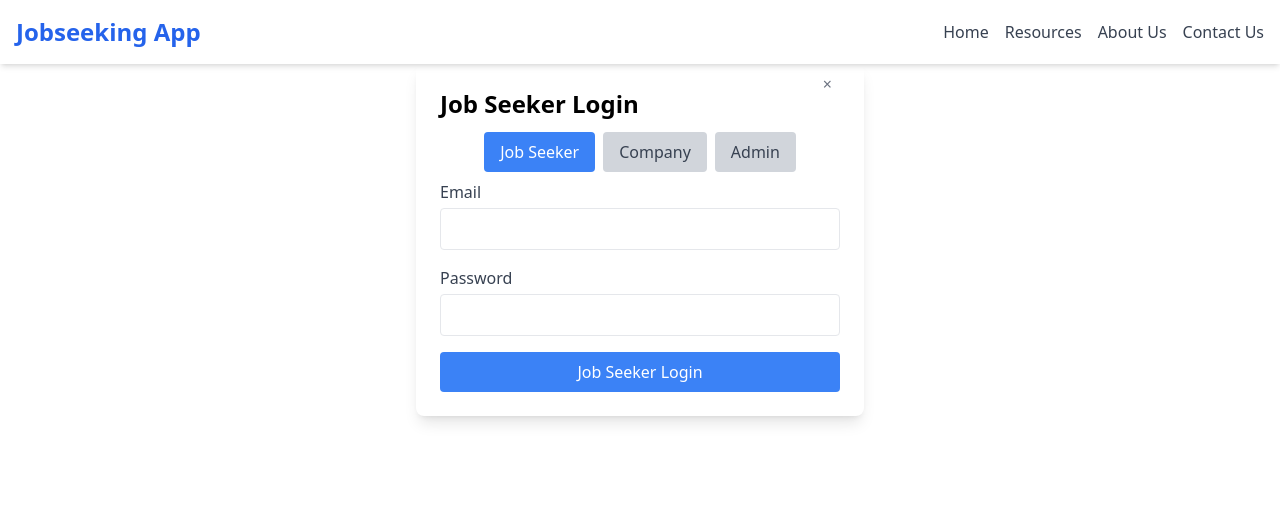
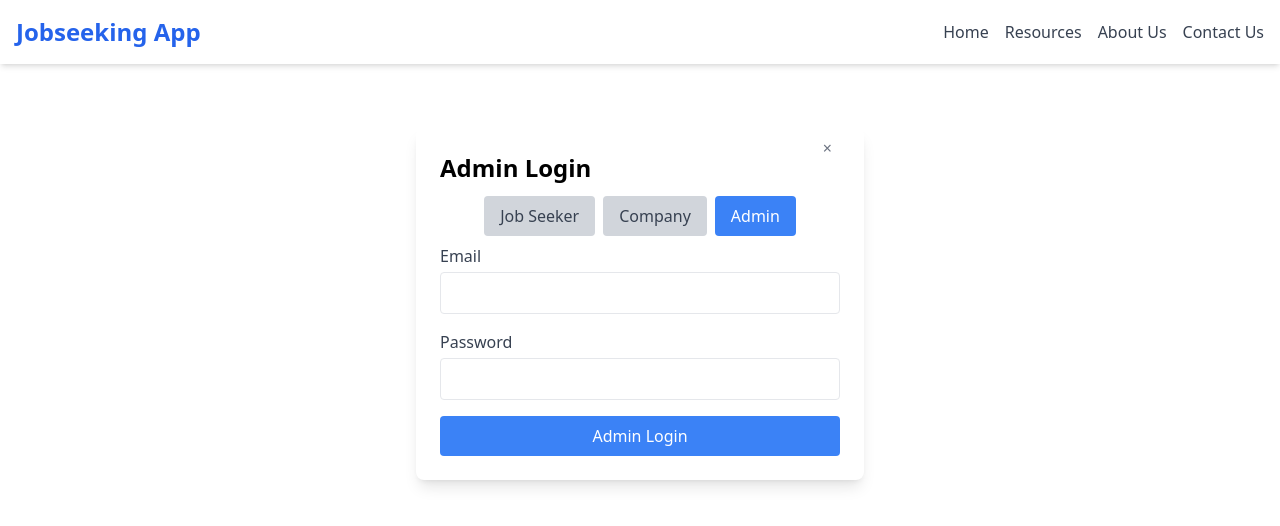
Before and after one commit to chas-academy/u09-fullstack-js-KristinaJera, a React (Vite) app in the folder frontend/jobseeking/: page /login-admin in a window 1280 px wide. Shown: the top 526 px of the page. Built offline with nearby package versions, Linux system fonts and the light colour scheme.

Commit message:
design updates

```diff
--- a/frontend/jobseeking/src/components/pages/CreateJob.jsx
+++ b/frontend/jobseeking/src/components/pages/CreateJob.jsx
@@ -96,11 +96,11 @@ const CreateJob = ({ companyId }) => {
   };
 
   return (
-    <section className="text-gray-700 body-font h-screen flex flex-col items-center justify-center">
+    <section className="text-gray-700 body-font h-screen flex flex-col items-center justify-center my-10">
       <h1 className="text-3xl font-bold text-indigo-600 text-center my-6">Post your jobs! And attract talents!</h1>
       <div className="container px-5 py-2 mx-auto">
         {error && <p className="text-red-500">{error}</p>}
-        <form onSubmit={handleSubmit} className="bg-white p-5 bg-gradient-to-r from-indigo-300 to-indigo-500 shadow-md rounded-lg w-5/6 lg:w-2/3 mx-auto">
+        <form onSubmit={handleSubmit} className="bg-white p-5 bg-gradient-to-r from-indigo-300 to-indigo-500 shadow-md rounded-lg w-5/6 lg:w-3/5 mx-auto">
            {/* Responsive Grid Form Layout */}
         <div className="grid grid-cols-1 lg:grid-cols-2 gap-2">
           <div>
--- a/frontend/jobseeking/src/components/pages/LoginPage.jsx
+++ b/frontend/jobseeking/src/components/pages/LoginPage.jsx
@@ -1,14 +1,28 @@
-import { useState } from 'react';
+import { useState, useEffect } from 'react';
 import PropTypes from 'prop-types';
 import axios from 'axios';
-import { useNavigate } from 'react-router-dom';
+import { useNavigate, useLocation } from 'react-router-dom';
 
 const LoginPage = ({ onClose, onLoginSuccess }) => {
-  const [loginType, setLoginType] = useState('user'); // Default to 'user'
+  const location = useLocation();
+  const navigate = useNavigate();
+
+  // Extract loginType from the URL and fall back to 'user'
+  const currentPath = location.pathname;
+  const initialLoginType =
+    currentPath === '/login-company' ? 'company' :
+    currentPath === '/login-admin' ? 'admin' :
+    'user';
+
+  const [loginType, setLoginType] = useState(initialLoginType);
   const [email, setEmail] = useState('');
   const [password, setPassword] = useState('');
   const [error, setError] = useState('');
-  const navigate = useNavigate();
+
+  // Update loginType based on URL path change
+  useEffect(() => {
+    setLoginType(initialLoginType); // Update the state when the URL changes
+  }, [initialLoginType]);
 
   const handleSubmit = async (e) => {
     e.preventDefault();
@@ -90,11 +104,27 @@ const LoginPage = ({ onClose, onLoginSuccess }) => {
     }
   };
 
+  // Update the loginType both in the state and in the URL when buttons are clicked
+  const toggleLoginType = (type) => {
+    setLoginType(type);
 
-  const toggleLoginType = (type) => setLoginType(type);
+    // Update the URL when the login type is changed by button click
+    switch (type) {
+      case 'company':
+        navigate('/login-company');
+        break;
+      case 'admin':
+        navigate('/login-admin');
+        break;
+      case 'user':
+      default:
+        navigate('/login');
+        break;
+    }
+  };
 
   return (
-    <div className="bg-white p-6 rounded-lg shadow-lg w-full max-w-md mx-auto relative">
+    <div className="bg-white p-6 rounded-lg shadow-lg w-full max-w-md mx-auto relative mt-16">
       <button onClick={onClose} className="absolute top-2 right-8 text-gray-500 hover:text-gray-700">
         &times;
       </button>
--- a/frontend/jobseeking/src/components/pages/Navbar.jsx
+++ b/frontend/jobseeking/src/components/pages/Navbar.jsx
@@ -46,8 +46,8 @@ const Navbar = ({ user, onClick, onLogout }) => {
 
 
 useEffect(() => {
-  if (isAuthenticated && user) {
-      fetchProfileImage(user.role);
+  if (isAuthenticated && user && (user.role === 'user' || user.role === 'company')) {
+    fetchProfileImage(user.role);
   }
 }, [isAuthenticated, user, fetchProfileImage]);
 
@@ -140,12 +140,14 @@ useEffect(() => {
               <p className="hidden lg:flex items-center space-x-2 text-gray-700 pl-8">
                 Hello {user.companyName || user.firstName || user.username }
               </p>
+              {user.role !== 'admin' && (
               <img
                 src={profileImage || 'https://via.placeholder.com/150'}
                 alt="User profile"
                 className="w-10 h-10 rounded-full object-cover"
                 onClick={onClick}
               />
+            )}
               <button
                 onClick={handleLogOut}
                 className="text-gray-700 hover:text-blue-500"
@@ -173,13 +175,15 @@ useEffect(() => {
         {isAuthenticated && user && (
           <div className="flex flex-col items-start mt-4">
             <p className="flex items-center space-x-2 text-gray-700">
+            {user.role !== 'admin' && (
               <img
                 src={profileImage || 'https://via.placeholder.com/150'}
                 alt="User profile"
                 className="w-10 h-10 rounded-full object-cover"
                 onClick={onClick}
               />
-              <span>{user.companyName || user.firstName || user.username}</span>
+            )}
+              <span>  Hello {user.companyName || user.firstName || user.username}</span>
             </p>
             <button
               onClick={handleLogOut}
--- a/frontend/jobseeking/src/components/pages/RegisterPage.jsx
+++ b/frontend/jobseeking/src/components/pages/RegisterPage.jsx
@@ -97,7 +97,7 @@ export const RegisterPage = ({ onClose }) => {
   };
 
   return (
-    <div className="bg-white p-6 rounded-lg shadow-lg w-full max-w-md mx-auto relative">
+    <div className="bg-white p-6 rounded-lg shadow-lg w-full max-w-md mx-auto relative my-10">
       <button onClick={onClose} className="absolute top-2 right-8 text-gray-500 hover:text-gray-700">
         &times;
       </button>
--- a/frontend/jobseeking/src/components/pages/SingleJob.jsx
+++ b/frontend/jobseeking/src/components/pages/SingleJob.jsx
@@ -136,7 +136,7 @@ const SingleJob = () => {
   }
 
   return (
-    <section className="relative text-gray-600 body-font">
+    <section className="relative text-gray-600 body-font right-8">
       <div className="container px-5 py-20 mx-auto flex flex-col lg:flex-row">
         {/* Job Information */}
         <div
@@ -206,7 +206,7 @@ const SingleJob = () => {
 
         {/* Application Form */}
         {showForm && !hasApplied && (
-          <div className="relative transition-all duration-500 ease-in-out p-8 shadow-lg bg-gradient-to-r from-purple-200 to-blue-200 rounded-lg right-0 top-0 h-full ml-5 lg:block hidden">
+          <div className="relative transition-all duration-500 ease-in-out p-8 shadow-lg bg-gradient-to-r from-purple-200 to-blue-200 rounded-lg right-10 top-0 h-full ml-5 lg:block hidden">
             <h2 className="text-2xl font-bold mb-4 text-gray-900">
               Application Form
             </h2>
```
Also changed, not shown: frontend/jobseeking/src/components/pages/LandingPage.jsx (+105 -2 lines).
